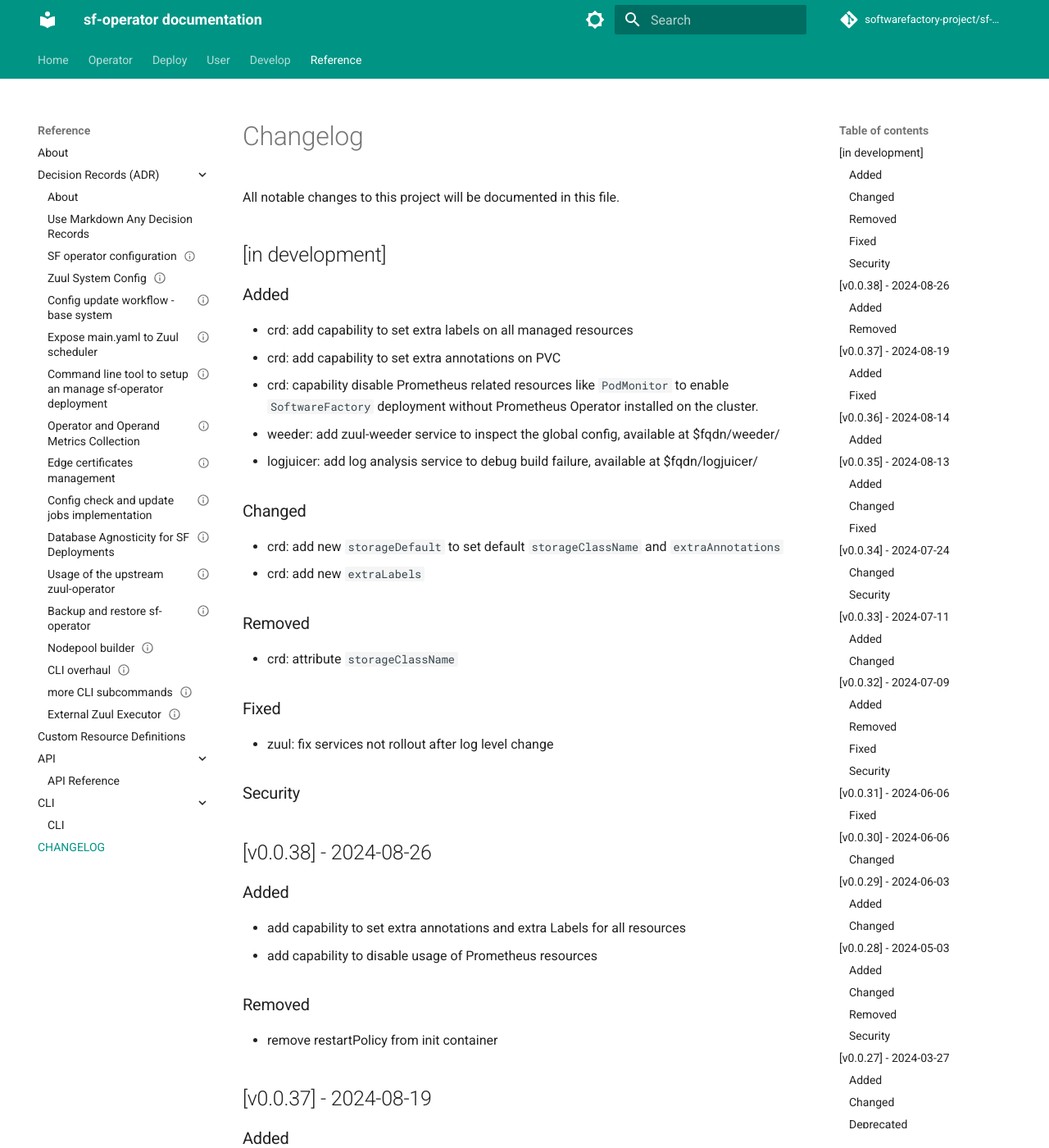
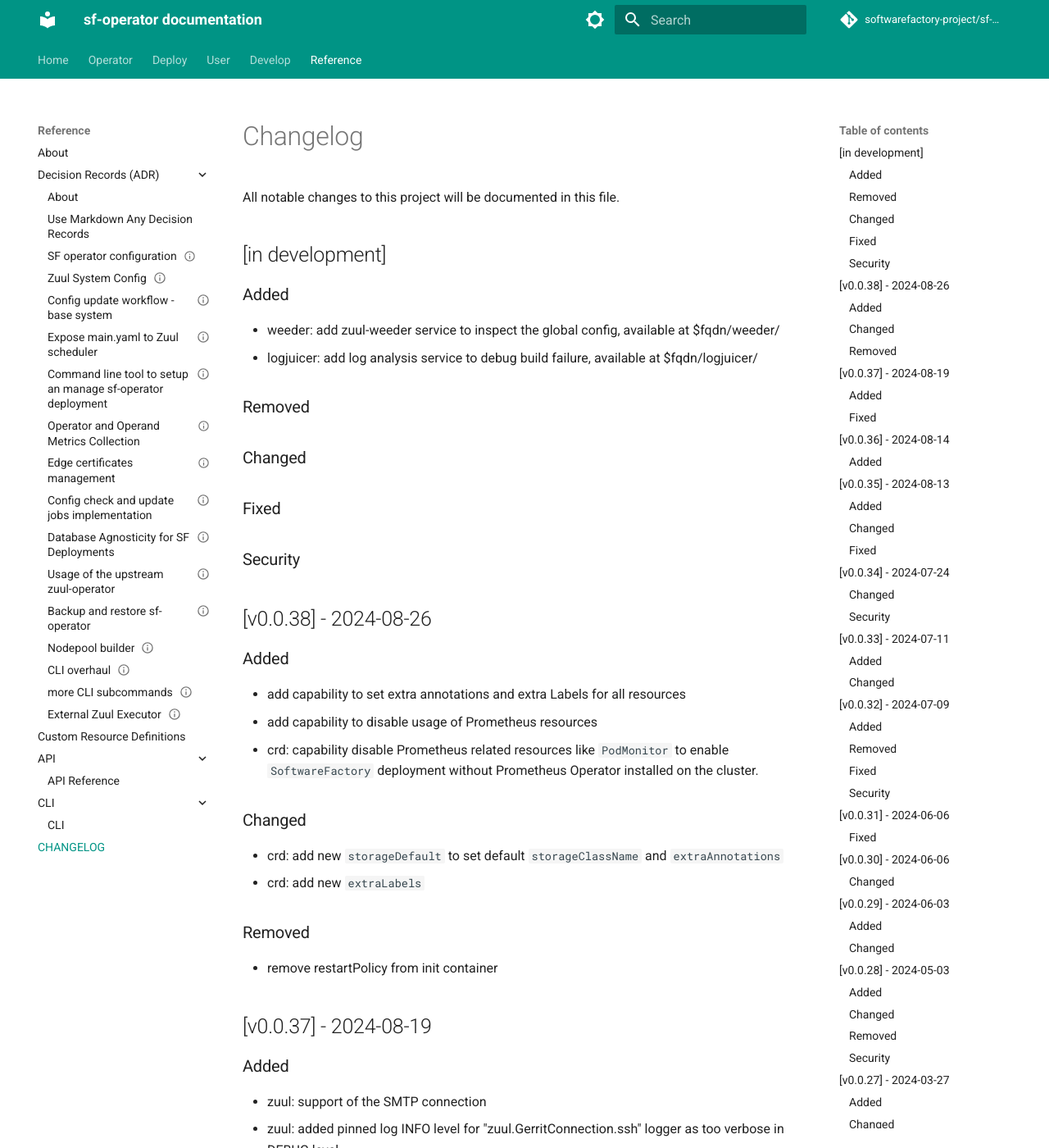
Before and after one commit to softwarefactory-project/sf-operator, an MkDocs documentation site: the page built from doc/reference/CHANGELOG.md, in a window 1280 px wide and 1400 px high. Shown: the whole window at 82% size. Built offline with MkDocs 1.6.1 and Material for MkDocs 9.7.7, drawn with Linux system fonts in a browser that asks for light colours; comment, search, counter and statistics services are not loaded.

Commit message:
fix outdated entries in the CHANGELOG
Change-Id: I55ed4c05c6231213ef79678df34fc0532931eecb

```diff
--- a/doc/reference/CHANGELOG.md
+++ b/doc/reference/CHANGELOG.md
@@ -5,26 +5,12 @@
 
 ### Added
 
-- crd: add capability to set extra labels on all managed resources
-- crd: add capability to set extra annotations on PVC
-- crd: capability disable Prometheus related resources like `PodMonitor` to enable `SoftwareFactory` deployment without
-  Prometheus Operator installed on the cluster.
 - weeder: add zuul-weeder service to inspect the global config, available at $fqdn/weeder/
 - logjuicer: add log analysis service to debug build failure, available at $fqdn/logjuicer/
 
+### Removed
 ### Changed
-
-- crd: add new `storageDefault` to set default `storageClassName` and `extraAnnotations`
-- crd: add new `extraLabels`
-
-### Removed
-
-- crd: attribute `storageClassName`
-
 ### Fixed
-
-- zuul: fix services not rollout after log level change
-
 ### Security
 
 ## [v0.0.38] - 2024-08-26
@@ -33,6 +19,13 @@
 
 - add capability to set extra annotations and extra Labels for all resources
 - add capability to disable usage of Prometheus resources
+- crd: capability disable Prometheus related resources like `PodMonitor` to enable `SoftwareFactory` deployment without
+  Prometheus Operator installed on the cluster.
+
+### Changed
+
+- crd: add new `storageDefault` to set default `storageClassName` and `extraAnnotations`
+- crd: add new `extraLabels`
 
 ### Removed
 
```
